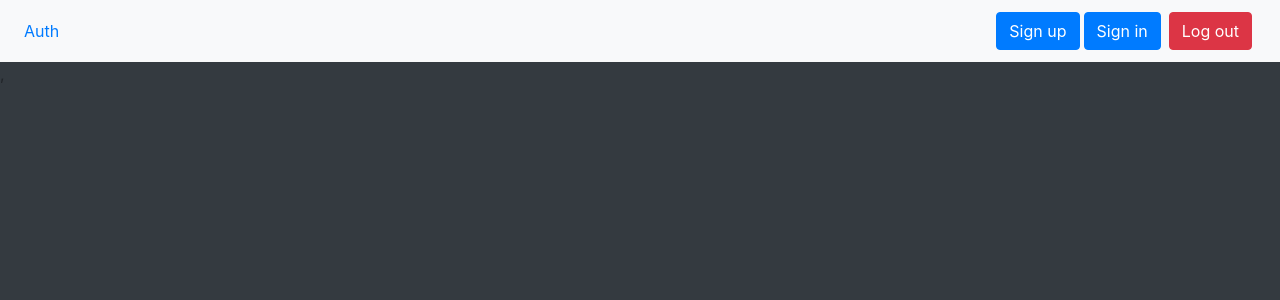
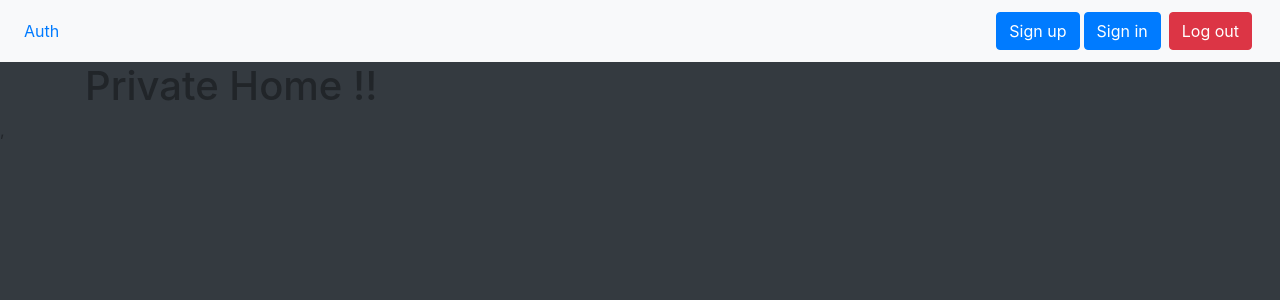
Before and after one commit to DanLevyM/slides_pwa, a React (Create React App) app in the folder frontend/: page /private/private-home in a window 1280 px wide. Shown: the top 300 px of the page. Built offline with nearby package versions, Linux system fonts and the light colour scheme; no server answers; sample sign-in values are in the browser's storage.

Commit message:
route privee

```diff
--- a/frontend/src/App.js
+++ b/frontend/src/App.js
@@ -2,6 +2,8 @@ import { Routes, Route } from 'react-router-dom';
 import Home from './pages/Home.js';
 import Navbar from './components/Navbar';
 import SignUpModal from './components/SignUpModal';
+import Private from './pages/Private/Private';
+import PrivateHome from './pages/Private/PrivateHome/PrivateHome';
 
 function App() {
   return (
@@ -10,6 +12,9 @@ function App() {
       <SignUpModal/>
       <Routes>
         <Route path="/" element={<Home/>}/>
+        <Route path="/private" element={<Private/>}>
+          <Route path="/private/private-home" element={<PrivateHome/>}/>
+        </Route>
       </Routes>
     </>
   );
--- a/frontend/src/components/SignUpModal.js
+++ b/frontend/src/components/SignUpModal.js
@@ -1,10 +1,12 @@
 import React, { useContext, useRef, useState } from 'react';
 import { UserContext } from '../context/UserContext';
+import { useNavigate } from 'react-router-dom';
 
 const SignUpModal = () => {
   const {modalState, toggleModals, signUp} = useContext(UserContext);
 
-  console.log(signUp);
+  const navigate = useNavigate();
+
   const [validation, setValidation] = useState('');
 
   const inputs = useRef([]);
@@ -32,8 +34,9 @@ const SignUpModal = () => {
         inputs.current[1].value,
       );
       formRef.current.reset();
-      setValidation('');
-      console.log(cred);
+      closeModal();
+      // console.log(cred);
+      navigate('/private/private-home');
 
     } catch (e) {
       console.error(e);
--- a/frontend/src/context/UserContext.js
+++ b/frontend/src/context/UserContext.js
@@ -1,5 +1,4 @@
 import React, { useState, useEffect, createContext } from 'react';
-
 import {
   signInWithEmailAndPassword,
   createUserWithEmailAndPassword,
@@ -10,18 +9,24 @@ import { auth } from '../firebase-config';
 export const UserContext = createContext();
 
 export function UserContextProvider(props) {
+  const signUp = (email, pwd) => createUserWithEmailAndPassword(auth, email, pwd);
 
   const [currentUser, setCurrentUser] = useState();
   const [loadingData, setLoadingData] = useState(true);
 
-  const signUp = (email, pwd) => createUserWithEmailAndPassword(auth, email, pwd);
+  useEffect(() => {
+    const unsubscribe = onAuthStateChanged(auth, (currentUser) => {
+      setCurrentUser(currentUser);
+      setLoadingData(false);
+    });
+    return unsubscribe;
+  }, []);
 
   // Modal
   const [modalState, setModalState] = useState({
     signUpModal: false,
     signInModal: false,
   });
-
   const toggleModals = modal => {
     if (modal === 'signIn') {
       setModalState({
@@ -44,8 +49,8 @@ export function UserContextProvider(props) {
   };
 
   return (
-    <UserContext.Provider value={{modalState, toggleModals, signUp}}>
-      {props.children}
+    <UserContext.Provider value={{modalState, toggleModals, signUp, currentUser}}>
+      {!loadingData && props.children}
     </UserContext.Provider>
   );
 }
--- /dev/null
+++ b/frontend/src/pages/Private/Private.js
@@ -0,0 +1,20 @@
+import React, { useContext } from 'react';
+import { UserContext } from '../../context/UserContext';
+import { Outlet, useLocation, Navigate } from 'react-router-dom';
+
+const Private = () => {
+  const {currentUser} = useContext(UserContext);
+  console.log(currentUser, 'currentUser')
+
+  if (!currentUser) {
+    return <Navigate to='/'/>
+  }
+
+  return (
+    <div className='container'>
+      <Outlet/>
+    </div>
+  );
+};
+
+export default Private;
--- /dev/null
+++ b/frontend/src/pages/Private/PrivateHome/PrivateHome.js
@@ -0,0 +1,11 @@
+import React from 'react';
+
+const PrivateHome = () => {
+  return (
+    <div>
+      <h1>Private Home !!</h1>
+    </div>
+  );
+};
+
+export default PrivateHome;
```
